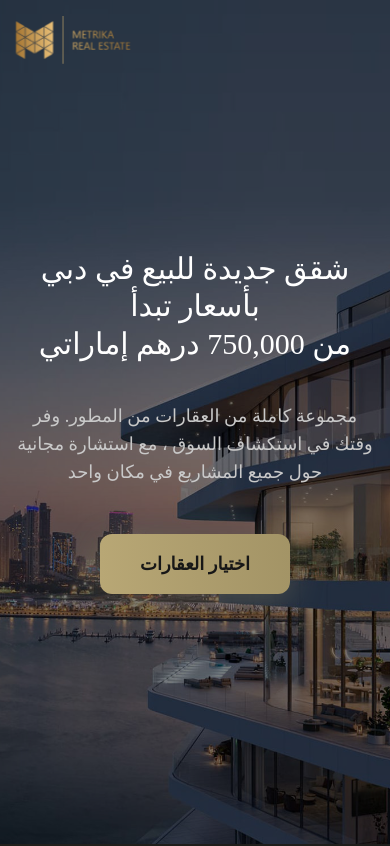
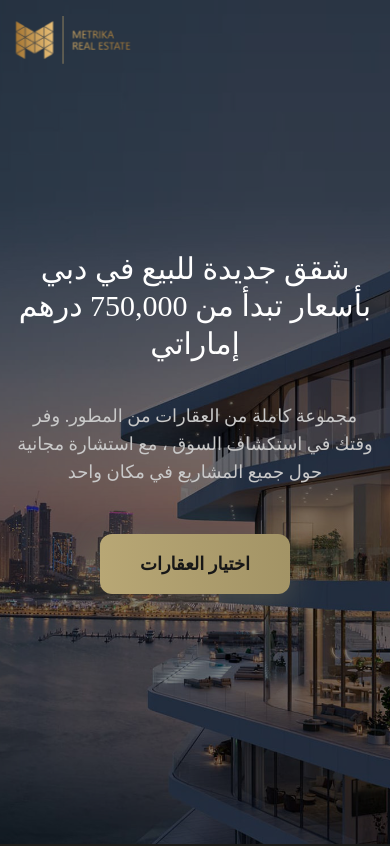
Before and after one commit to demokrat90/metrika, a Next.js app: page / in a window 390 px wide. Shown: the top 846 px of the page. Built offline with nearby package versions, Linux system fonts and the light colour scheme; no server answers; a web font is replaced by a local one.

Commit message:
Disable forced hero title break on mobile

```diff
--- a/src/components/Hero.tsx
+++ b/src/components/Hero.tsx
@@ -22,7 +22,8 @@ export default function Hero({ onCtaClick }: HeroProps) {
       <div className="relative z-10 container mx-auto px-4 text-center">
         <h1 className="text-3xl md:text-5xl lg:text-6xl font-normal text-white leading-tight mb-10 md:mb-12 animate-fade-in">
           شقق جديدة للبيع في دبي بأسعار تبدأ
-          <br />
+          <br className="hidden md:block" />
+          <span className="md:hidden"> </span>
           من 750,000 درهم إماراتي
         </h1>
 
```
